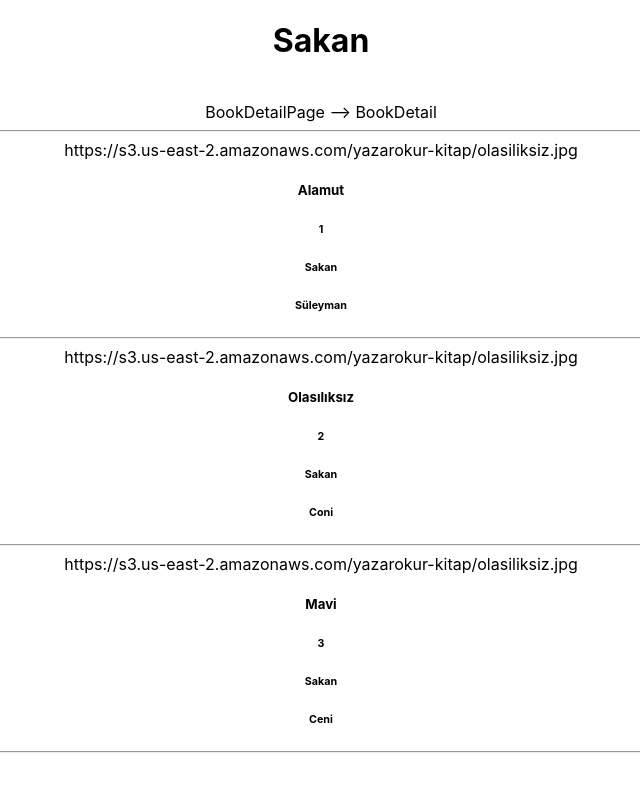
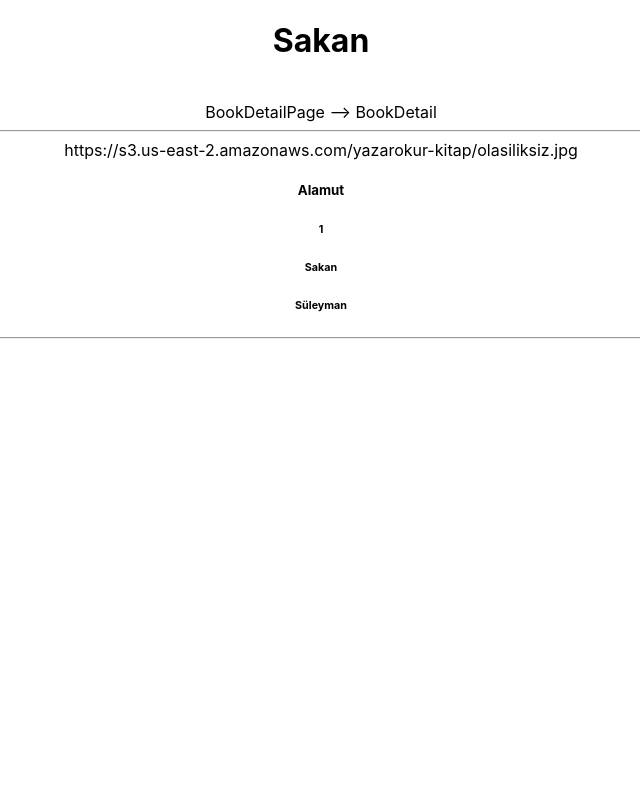
Before and after one commit to suleymanakan/booklist, a React (Create React App) app: page /detail/1 in a window 1280 px wide. Shown: the top 792 px of the page, without its empty margins (319-959 px from the left). Built offline with nearby package versions, Linux system fonts and the light colour scheme.

Commit message:
Gönderilen İd ye göre kitap detaylandırma işlemi gerçekleştirildi

```diff
--- a/src/components/BookDetail.js
+++ b/src/components/BookDetail.js
@@ -3,10 +3,11 @@ import React, {Component} from 'react';
 class BookDetail extends Component{
 
     render(){
+        const book=this.props.book;
         return(
             <div><hr/>
-                {
-                    this.props.books.map(book=>
+
+
                             <div>
                             {book.kitap_resim_url}
                             <h5>{book.kitap_ad}</h5>
@@ -15,8 +16,8 @@ class BookDetail extends Component{
                             <h6>{book.kitap_yazar}</h6> <hr/>
 
                             </div>
-                        )
-                }
+
+
 
             </div>
         )
--- a/src/components/Page/BookDetailPage.js
+++ b/src/components/Page/BookDetailPage.js
@@ -6,14 +6,13 @@ class BookDetailPage extends Component{
 
 
     render(){
-        const book= this.props.books.find(item=>item.kitap_no===this.props.match.params.id);
-        console.log(book)
-        console.log(this.props.books)
+        const bookId= Number(this.props.match.params.id)
+        const book= this.props.books.find(item=>item.kitap_no===bookId);
+
         return(
             <div>
                 BookDetailPage --> BookDetail
                 <BookDetail
-                books={this.props.books}
                 book={book} />
             </div>
         )
```
Lines whose indentation alone changed are shown as unchanged.
